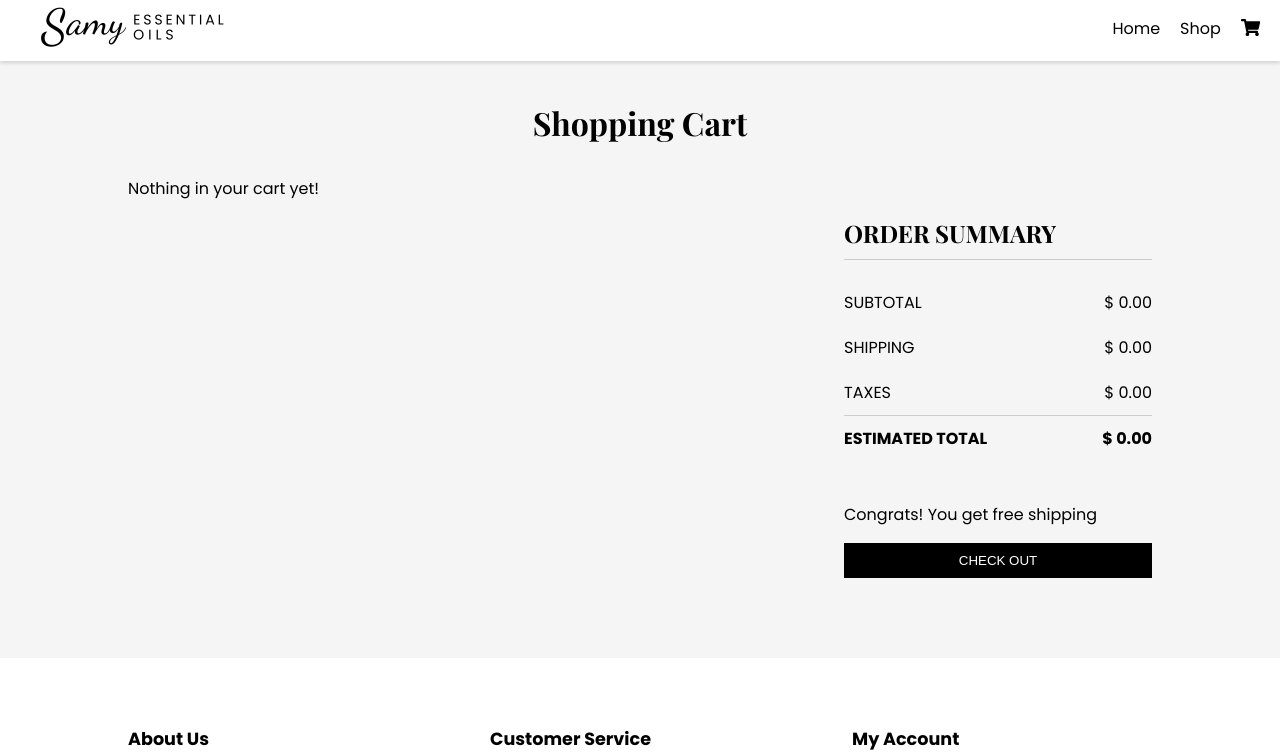
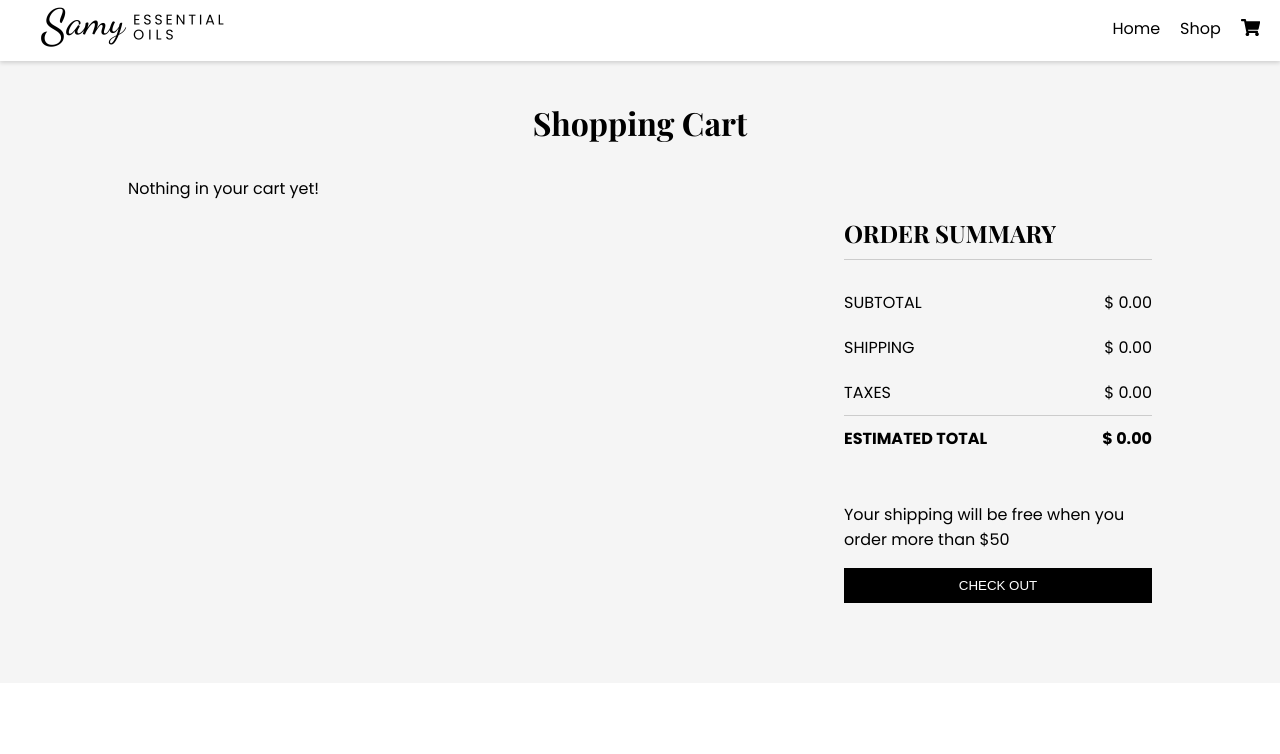
Before and after one commit to amirobinsonmuto/e-commerce, a React (Create React App) app: page /e-commerce/cart in a window 1280 px wide. Shown: the top 754 px of the page. Built offline with nearby package versions, Linux system fonts and the light colour scheme.

Commit message:
Change free message logic

```diff
--- a/src/pages/CartPage/CartPage.js
+++ b/src/pages/CartPage/CartPage.js
@@ -64,7 +64,7 @@ const CartPage = ({
           </table>
           <br />
           <p>
-            {shipping === 0
+            {shipping === 0 && !subtotal === 0
               ? "Congrats! You get free shipping"
               : "Your shipping will be free when you order more than $50"}
           </p>
```
